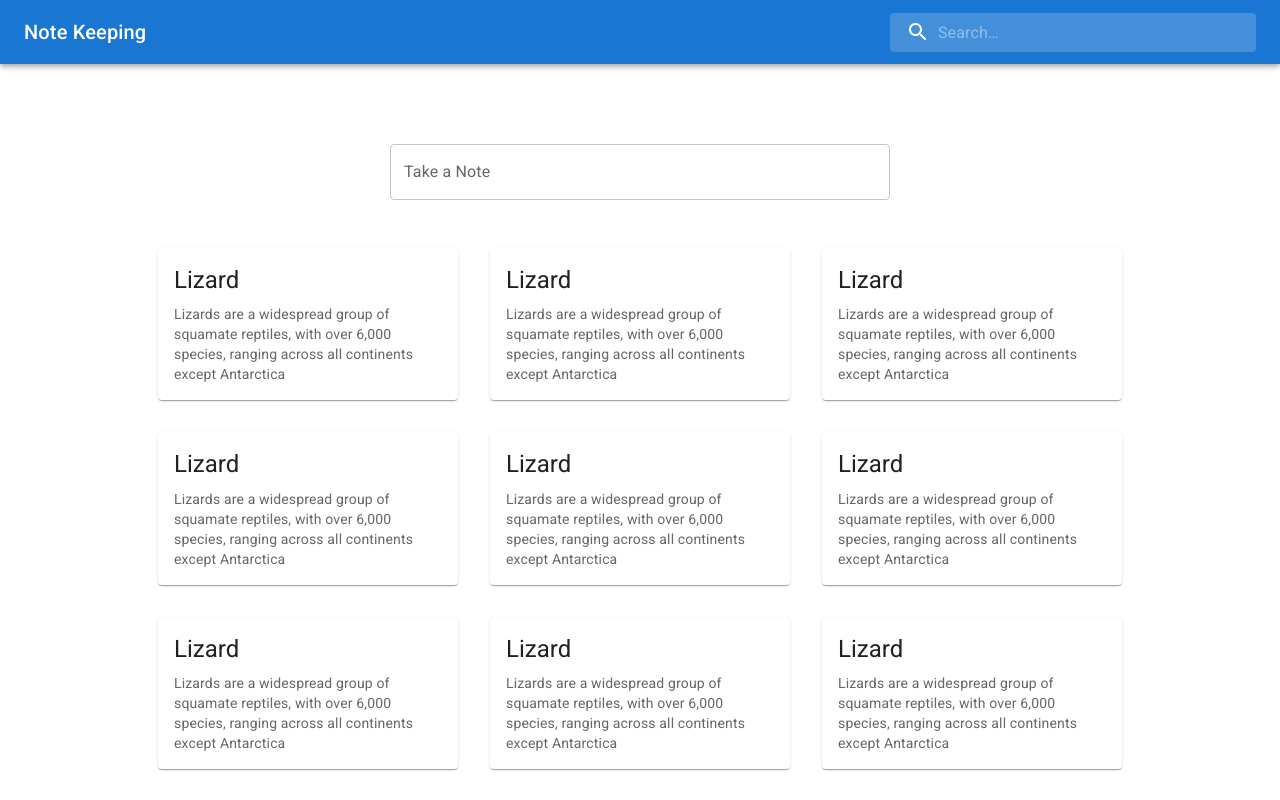
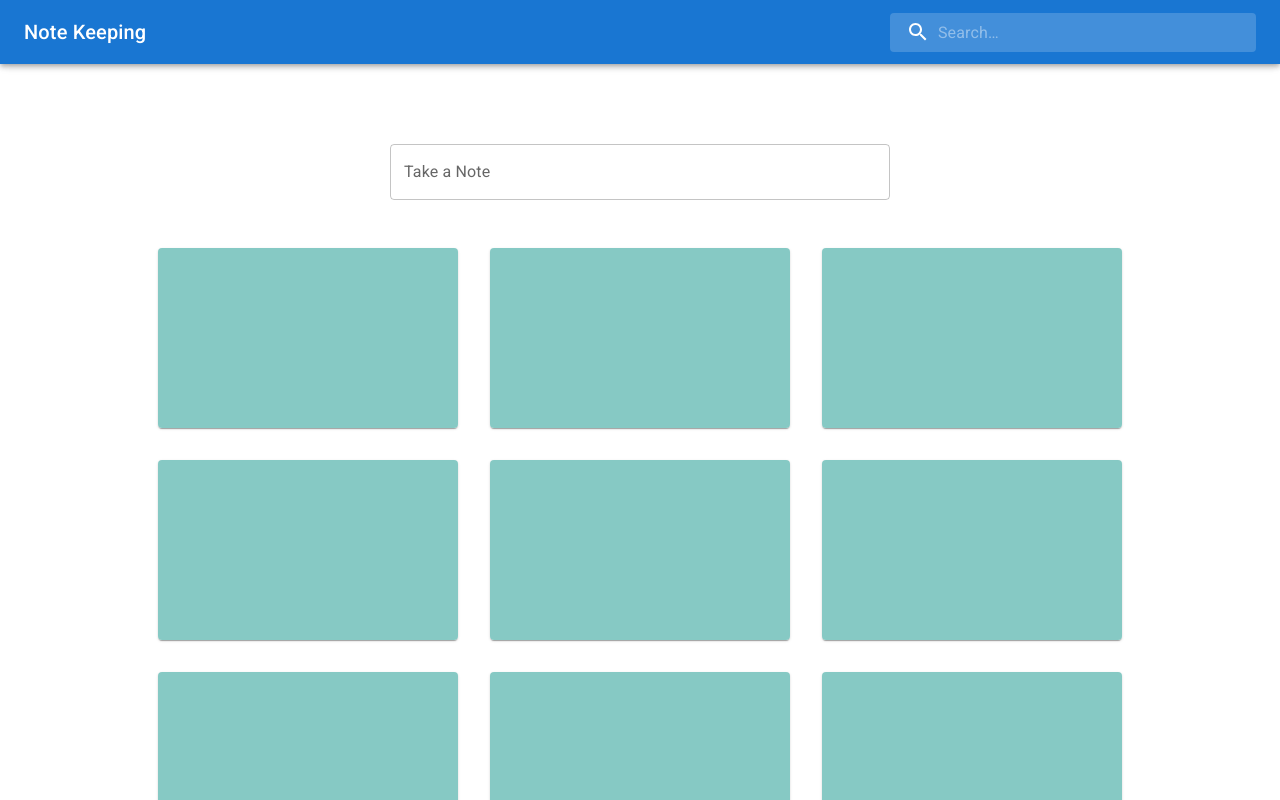
Before and after one commit to AhmadOmar1/Note-Keeping, a React (Create React App) app in the folder client/: page / in a window 1280 px wide. Shown: the top 800 px of the page. Built offline with nearby package versions, Linux system fonts and the light colour scheme.

Commit message:
card style and component

```diff
--- a/client/src/App.css
+++ b/client/src/App.css
@@ -1,39 +1,4 @@
-.App {
-  text-align: center;
+body {
+  background-color: red;
 
 }
-
-.App-logo {
-  height: 40vmin;
-  pointer-events: none;
-}
-
-@media (prefers-reduced-motion: no-preference) {
-  .App-logo {
-    animation: App-logo-spin infinite 20s linear;
-  }
-}
-
-.App-header {
-  background-color: #282c34;
-  min-height: 100vh;
-  display: flex;
-  flex-direction: column;
-  align-items: center;
-  justify-content: center;
-  font-size: calc(10px + 2vmin);
-  color: white;
-}
-
-.App-link {
-  color: #61dafb;
-}
-
-@keyframes App-logo-spin {
-  from {
-    transform: rotate(0deg);
-  }
-  to {
-    transform: rotate(360deg);
-  }
-}
--- /dev/null
+++ b/client/src/components/noteCard/NoteCard.css
@@ -0,0 +1,46 @@
+/* .centered-card {
+    display: flex;
+    justify-content: center;
+    align-items: center;
+  } */
+
+.cardStyle {
+  width: 300px;
+  height: 180px;
+  cursor: pointer;
+  box-shadow: 0 1px 5px 1px;
+}
+
+
+.cardContentStyle{
+  background-color: rgb(134, 201, 196);
+  height: 100%;
+  display: flex;
+  flex-direction: column;
+  align-items: flex-start;
+  text-align: start;
+  justify-content: space-between;
+}
+
+.date-field {
+  display: flex;
+  justify-content: center;
+  align-items: center;
+  border-radius: 25px;
+  padding-inline: 0.4rem;
+  font-size: 14px;
+  font-weight: 500;
+  color: black;
+  background-color: rgba(221, 241, 239, 0.493);
+  box-shadow: 1px 1px 2px 0px;
+
+
+}
+
+.last-line {
+  width: 100%;
+  display: flex;
+  justify-content: space-between;
+  align-items: center;
+  height: 0;
+}
--- a/client/src/components/noteCard/noteCard.js
+++ b/client/src/components/noteCard/noteCard.js
@@ -1,36 +1,125 @@
-import * as React from 'react';
+import React, { useState } from 'react';
 import Card from '@mui/material/Card';
 import CardContent from '@mui/material/CardContent';
 import Typography from '@mui/material/Typography';
-import { CardActionArea } from '@mui/material';
+import './NoteCard.css';
+import { Box, TextField, IconButton, Button } from '@mui/material';
+import Fab from '@mui/material/Fab';
+import DeleteIcon from '@mui/icons-material/Delete';
 
 const cardStyle = {
-  maxWidth: 300,
-  marginLeft: 0, // Ensure there are no unwanted margins
+  backgroundColor: 'lightsteelblue',
+  width: '300px',
+  height: '180px',
+  cursor: 'pointer',
+  boxShadow: '0 1px 5px 1px',
 };
 
 const cardContentStyle = {
+  height: '100%',
   display: 'flex',
-    flexDirection:'column',
-    alignItems:'flex-start',
-    textAlign:'start'
+  flexDirection: 'column',
+  alignItems: 'flex-start',
+  textAlign: 'start',
+  justifyContent: 'space-between',
+};
+
+export default function NoteCard({ id, title, content, creationDate, onDelete }) {
+  const [isEditing, setIsEditing] = useState(false);
+  const [isHover, setIsHover] = useState(false);
+  const [noteTitle, setTitle] = useState(title);
+  const [noteContent, setContent] = useState(content);
+
+
+  const toggleEditing = () => {
+    setIsEditing(!isEditing);
+  };
+
+  const handleClose = () => { };
+
+  const textFieldStyle = {
+    border: 'none',
+  };
+
+  const centerDivStyle = {
+    position: 'fixed',
+    top: '50%',
+    left: '50%',
+    transform: 'translate(-50%, -50%)',
+    backgroundColor: 'white',
+    zIndex: 100,
+    width: '30%',
+    boxShadow: '0px 1px 5px 1px',
+    borderRadius: '5px',
+    padding: '20px',
+    display: 'flex',
+    gap: '1rem',
+    flexDirection: 'column',
+  };
+
+  const handleMouseEnter = () => {
+    setIsHover(true);
+  }
+
+  const handleMouseLeave = () => {
+    setIsHover(false);
+
   }
 
 
-export default function NoteCard() {
   return (
-    <Card sx={cardStyle}>
-      <CardActionArea>
-        <CardContent sx={cardContentStyle}>
+    <div>
+      {isEditing ? (
+        <div style={centerDivStyle}>
+          <TextField sx={textFieldStyle} fullWidth label="Note Title" id="noteTitle" value={noteTitle} />
+          <TextField
+            fullWidth
+            label="Note Content"
+            id="noteContent"
+            multiline
+            rows={4}
+            value={noteContent}
+          />
+          <div
+            style={{
+              display: 'flex',
+              alignSelf: 'flex-end',
+              gap: '0.6rem',
+            }}
+          >
+            <Button variant="outlined" color="success">
+              Update
+            </Button>
+            <Button variant="outlined" color="warning" onClick={toggleEditing}>
+              Close
+            </Button>
+          </div>
+        </div>
+      ) : (
+        <Card className='cardStyle' onMouseEnter={handleMouseEnter} onMouseLeave={handleMouseLeave}  >
+          <CardContent className='cardContentStyle' >
+            <div>
               <Typography gutterBottom variant="h5" component="div">
-            Lizard
+                {title}
               </Typography>
               <Typography variant="body2" color="text.secondary">
-            Lizards are a widespread group of squamate reptiles, with over 6,000
-            species, ranging across all continents except Antarctica
+                {content}
               </Typography>
+            </div>
+
+            <div className='last-line'>
+              <span className="date-field">
+                {creationDate}
+              </span>
+              {isHover && (<IconButton color="primary" aria-label="delete" size='large' onClick={onDelete} >
+                <DeleteIcon />
+              </IconButton>)
+              }
+            </div>
+
           </CardContent>
-      </CardActionArea>
         </Card>
+      )}
+    </div>
   );
 }
--- a/client/src/index.css
+++ b/client/src/index.css
@@ -8,6 +8,7 @@ body {
     sans-serif;
   -webkit-font-smoothing: antialiased;
   -moz-osx-font-smoothing: grayscale;
+
 }
 
 
```
Lines whose indentation alone changed are shown as unchanged.
